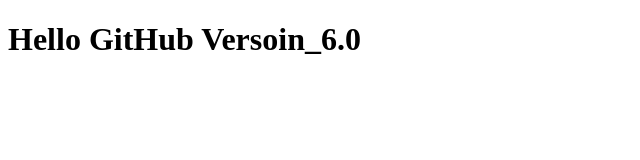
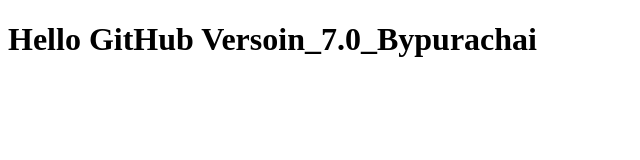
Before and after one commit to Purachai-n/learn-git, a plain HTML site: page index.html in a window 1280 px wide. Shown: the whole page, without its empty margins (0-640 px from the left). Drawn offline with Linux system fonts and the light colour scheme.

Commit message:
Nighth Commit By Purachai

```diff
--- a/index.html
+++ b/index.html
@@ -6,6 +6,6 @@
     <title>Git_Basic</title>
 </head>
 <body>
-    <h1>Hello GitHub Versoin_6.0</h1>
+    <h1>Hello GitHub Versoin_7.0_Bypurachai</h1>
 </body>
 </html>
```
